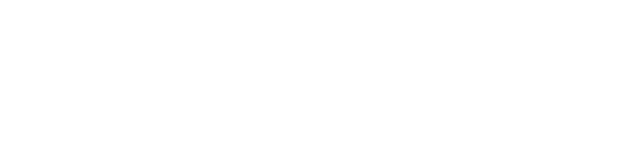
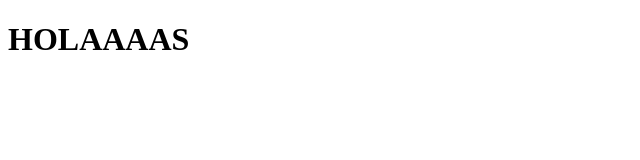
Before and after one commit to BurdilesNicolas/Linus-prueba, a plain HTML site: page index.html in a window 1280 px wide. Shown: the whole page, without its empty margins (0-640 px from the left). Drawn offline with Linux system fonts and the light colour scheme.

Commit message:
agregando etiquetas

```diff
--- a/index.html
+++ b/index.html
@@ -7,5 +7,6 @@
 </head>
 <body>
 
+    <h1>HOLAAAAS</h1>
 </body>
 </html>
```
